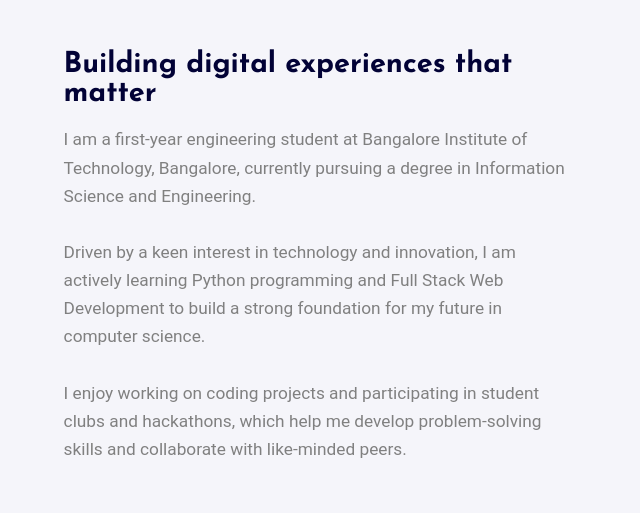
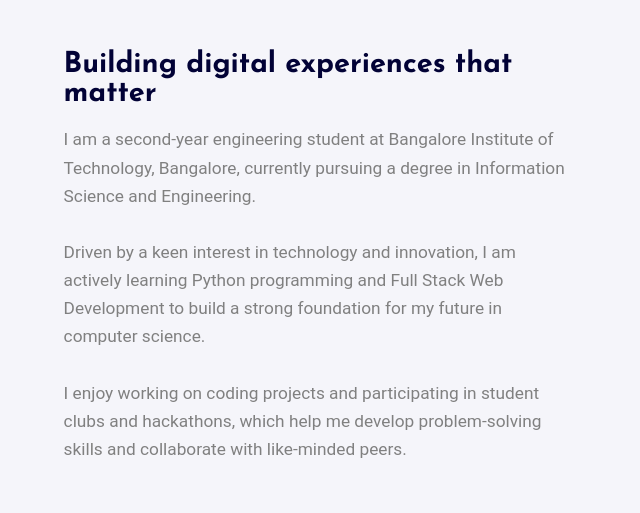
Before and after one commit to Siddharth-Goutham/Siddharth-Portfolio, a plain HTML site: page index.html in a window 1280 px wide. Shown: the part 845-1358 px from the top of the page, 614-1254 px from the left. Drawn offline with Linux system fonts and the light colour scheme.

Commit message:
Revise personal details and project descriptions
Updated personal information and project descriptions in the index.html file.

```diff
--- a/index.html
+++ b/index.html
@@ -30,7 +30,7 @@
 
             <div id="text-container">
             <p id="p-heading">Building digital experiences that matter</p>
-            <p id="p-content">I am a first-year engineering student at Bangalore Institute of Technology,
+            <p id="p-content">I am a second-year engineering student at Bangalore Institute of Technology,
                 Bangalore, currently pursuing a degree in Information Science and Engineering.<br><br>
                 Driven by a keen interest in technology and innovation, I am actively learning
                 Python programming and Full Stack Web Development to build a strong foundation
```
